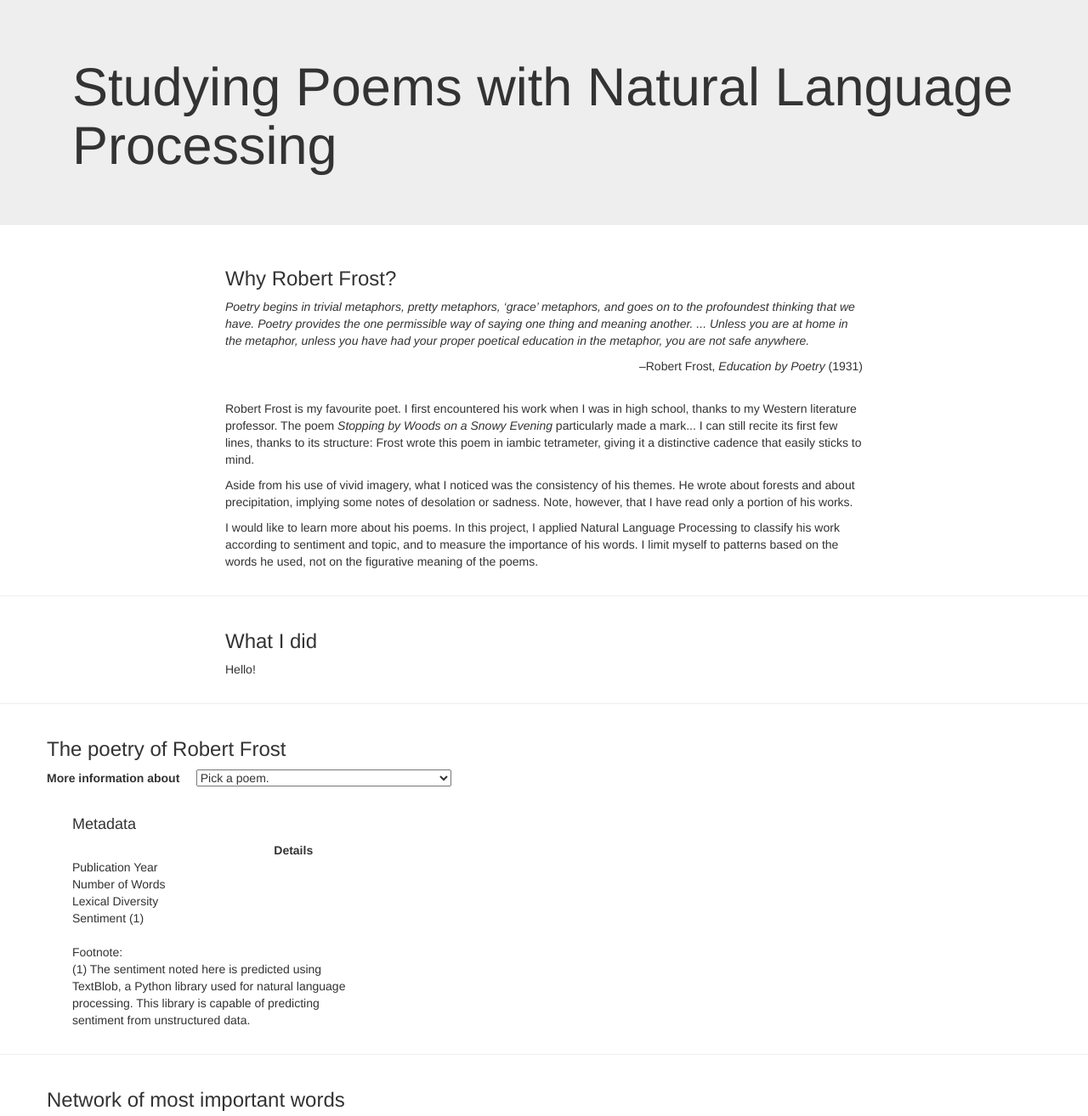
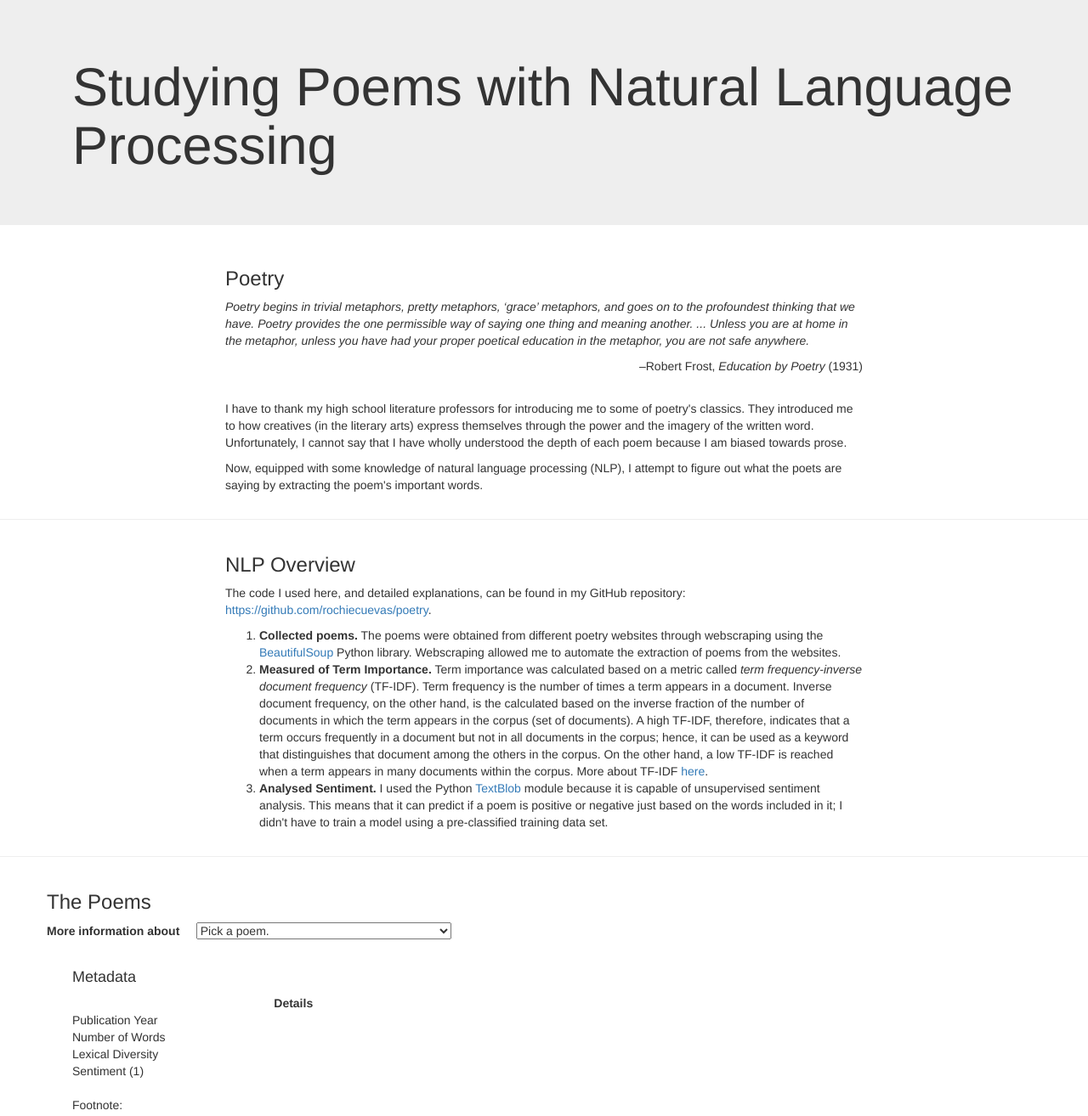
Before and after one commit to rochiecuevas/poetry, a Flask app: page / in a window 1280 px wide. Shown: the top 1314 px of the page at 85% size. Run offline with Flask 2, Linux system fonts and the light colour scheme; data comes from the database, SQL or seed files in the repository; some libraries are stand-ins or nearby versions.

Commit message:
edited text in html

```diff
--- a/templates/index.html
+++ b/templates/index.html
@@ -12,7 +12,7 @@
   <script src="https://cdnjs.cloudflare.com/ajax/libs/d3/5.5.0/d3.min.js"></script>
   <script src="https://cdn.plot.ly/plotly-latest.min.js"></script>
 
-  <title>Robert Frost Poetry</title>
+  <title>Poetry NLP</title>
 
 </head>
 <body>
@@ -31,13 +31,12 @@
     <div class = "row">
       <div class = "col-md-2"></div>
       <div class = "col-md-8">
-          <h3>Why Robert Frost?</h3>
+          <h3>Poetry</h3>
           <p><i>Poetry begins in trivial metaphors, pretty metaphors, ‘grace’ metaphors, and goes on to the profoundest thinking that we have. Poetry provides the one permissible way of saying one thing and meaning another. ... Unless you are at home in the metaphor, unless you have had your proper poetical education in the metaphor, you are not safe anywhere.</i></p>
           <p align = "right">–Robert Frost, <i>Education by Poetry</i> (1931)</p>
           <br>
-          <p>Robert Frost is my favourite poet. I first encountered his work when I was in high school, thanks to my Western literature professor. The poem <i>Stopping by Woods on a Snowy Evening</i> particularly made a mark... I can still recite its first few lines, thanks to its structure: Frost wrote this poem in iambic tetrameter, giving it a distinctive cadence that easily sticks to mind.</p>
-          <p>Aside from his use of vivid imagery, what I noticed was the consistency of his themes. He wrote about forests and about precipitation, implying some notes of desolation or sadness. Note, however, that I have read only a portion of his works. </p>
-          <p>I would like to learn more about his poems. In this project, I applied Natural Language Processing to classify his work according to sentiment and topic, and to measure the importance of his words. I limit myself to patterns based on the words he used, not on the figurative meaning of the poems.</p>
+          <p>I have to thank my high school literature professors for introducing me to some of poetry's classics. They introduced me to how creatives (in the literary arts) express themselves through the power and the imagery of the written word. Unfortunately, I cannot say that I have wholly understood the depth of each poem because I am biased towards prose.</p>
+          <p>Now, equipped with some knowledge of natural language processing (NLP), I attempt to figure out what the poets are saying by extracting the poem's important words.</p>
       </div>
     </div>
   </div>
@@ -47,8 +46,13 @@
       <div class = "row">
         <div class = "col-md-2"></div>
         <div class = "col-md-8">
-          <h3>What I did</h3>
-          <p>Hello!</p>
+          <h3>NLP Overview</h3>
+          <p>The code I used here, and detailed explanations, can be found in my GitHub repository: <a href = "https://github.com/rochiecuevas/poetry">https://github.com/rochiecuevas/poetry</a>.</p>
+          <ol>
+            <li><b>Collected poems.</b> The poems were obtained from different poetry websites through webscraping using the <a href = "https://www.crummy.com/software/BeautifulSoup/bs4/doc/">BeautifulSoup</a> Python library. Webscraping allowed me to automate the extraction of poems from the websites.</li>
+            <li><b>Measured of Term Importance.</b> Term importance was calculated based on a metric called <i>term frequency-inverse document frequency</i> (TF-IDF). Term frequency is the number of times a term appears in a document. Inverse document frequency, on the other hand, is the calculated based on the inverse fraction of the number of documents in which the term appears in the corpus (set of documents). A high TF-IDF, therefore, indicates that a term occurs frequently in a document but not in all documents in the corpus; hence, it can be used as a keyword that distinguishes that document among the others in the corpus. On the other hand, a low TF-IDF is reached when a term appears in many documents within the corpus. More about TF-IDF <a href = "https://en.wikipedia.org/wiki/Tf%E2%80%93idf">here</a>.</li>
+            <li><b>Analysed Sentiment.</b> I used the Python <a href = "https://textblob.readthedocs.io/en/dev/">TextBlob</a> module because it is capable of unsupervised sentiment analysis. This means that it can predict if a poem is positive or negative just based on the words included in it; I didn't have to train a model using a pre-classified training data set.</li>
+        </ol>
         </div>
       </div>
   </div>
@@ -56,7 +60,7 @@
   <!-- Interactive Table for Metadata -->
   <div class = "container">
     <div class = "row">
-        <h3>The poetry of Robert Frost</h3>
+        <h3>The Poems</h3>
         <label>More information about&nbsp;&nbsp;&nbsp;&nbsp;</label> <!-- add space between text and option box -->
         <select id = "poem">
           <option id = "choices">Pick a poem.</option>
```
